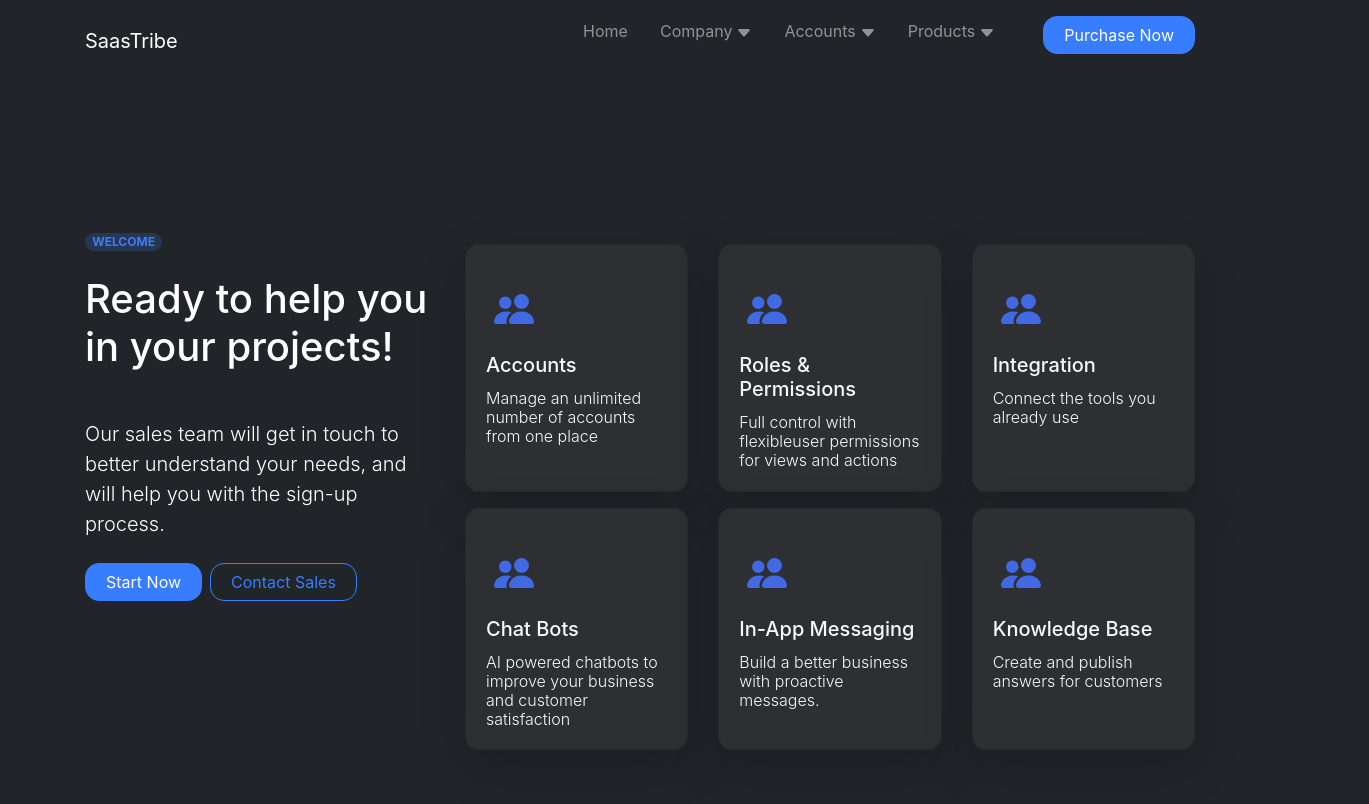
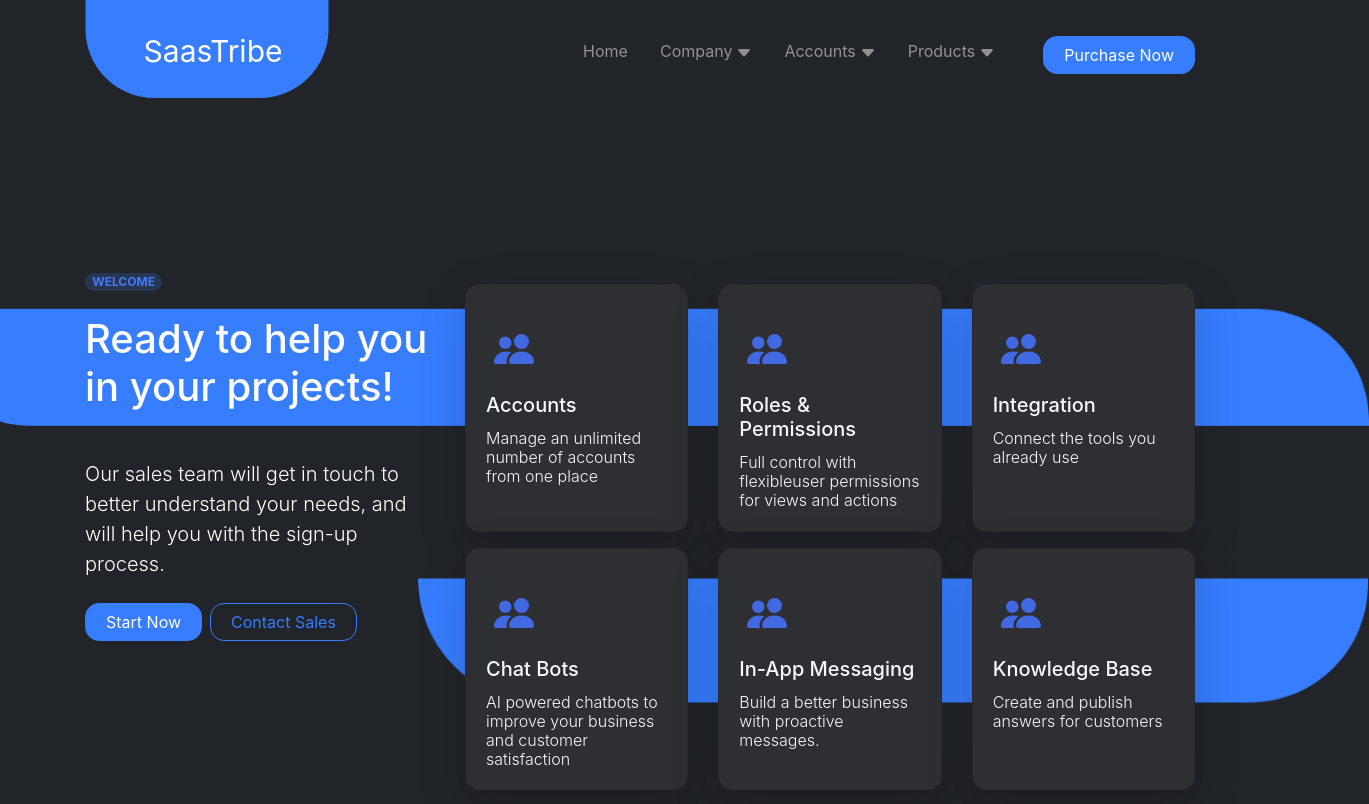
Before and after one commit to UserSina/react-saastribe-challenge, a React (Create React App) app: page / in a window 1280 px wide. Shown: the top 804 px of the page, 1369 px wide, since content can reach past the window. Built offline with nearby package versions, Linux system fonts and the light colour scheme.

Commit message:
Add shapes with positioning

```diff
--- a/src/layout/AppNavbar.js
+++ b/src/layout/AppNavbar.js
@@ -3,20 +3,21 @@ import { CaretDownFill } from 'react-bootstrap-icons';
 
 import { Link } from 'react-router-dom';
 
-// import logoShape from '../assets/shapes/rectangle-logo.png';
+import logoShape from '../assets/shapes/rectangle-logo.png';
 
 export default function AppNavbar() {
   return (
     <>
       <Navbar bg="dark" variant="dark" expand="lg">
         <Container>
-          {/* FIXME: For overlapping image & text */}
+          <div className="logo-container">
+            {/* Add "img-fluid" class to resize shape on smaller screens */}
+            <img src={logoShape} alt="" />
+            <Navbar.Brand className="brand m-0" href="/">
+              SaasTribe
+            </Navbar.Brand>
+          </div>
           {/* TESTME: https://www.w3schools.com/howto/howto_css_image_text.asp */}
-          {/* <div className="logo-container">
-            <img src={logoShape} alt="" />
-            <a href="/">SaasTribe</a>
-          </div> */}
-          <Navbar.Brand href="/">SaasTribe</Navbar.Brand>
           <Navbar.Toggle aria-controls="my-navbar"></Navbar.Toggle>
           <Navbar.Collapse
             id="my-navbar"
--- a/src/pages/Home.js
+++ b/src/pages/Home.js
@@ -1,19 +1,26 @@
 import { Container, Badge, Button } from 'react-bootstrap';
 import { Link } from 'react-router-dom';
+
 import ServiceItem from '../components/ServiceItem';
+import { kWrapperStyle } from '../constants/kStyles';
 
-import { kWrapperStyle } from '../constants/kStyles';
+import topShape from '../assets/shapes/rectangle-top.png';
+import bottomShape from '../assets/shapes/rectangle-bottom.png';
 
 export default function Home() {
   return (
     <Container style={kWrapperStyle}>
-      {/* <p>
-        Add components while ignoring the shapes as a first step. <br /> Once
-        The components are in place, try adding the shape as absolutes with view
-        height property or something.
-      </p> */}
-      <section className="row text-center text-md-left">
-        <div className="col-lg-4 col-12">
+      {/* Shapes */}
+      <section className="shapes-parent d-none d-xl-block">
+        <img className="shape-top" src={topShape} alt="" />
+        <img className="shape-bottom" src={bottomShape} alt="" />
+      </section>
+
+      <section></section>
+
+      {/* Main Content */}
+      <section className="row text-center text-lg-left">
+        <div className="col-xl-4 col-12">
           <Badge
             className="mb-4"
             pill
@@ -27,8 +34,9 @@ export default function Home() {
             Our sales team will get in touch to better understand your needs,
             and will help you with the sign-up process.
           </p>
+          <div>
             <Link to="/comments">
-            <Button variant="primary" className="mr-2 btn-radius">
+              <Button variant="primary" className="mr-0 mr-sm-2 btn-radius">
                 Start Now
               </Button>
             </Link>
@@ -36,7 +44,8 @@ export default function Home() {
               Contact Sales
             </Button>
           </div>
-        <div className="col-lg-8 col-12 d-flex align-items-center">
+        </div>
+        <div className="col-xl-8 col-12 d-flex align-items-center">
           <div className="row">
             <ServiceItem
               name="Accounts"
--- a/src/scss/_home.scss
+++ b/src/scss/_home.scss
@@ -1,3 +1,17 @@
-.mt-increased {
-  margin-top: 8%;
+.shapes-parent {
+  position: relative;
 }
+
+.shapes-parent .shape-top {
+  position: absolute;
+  width: 1450px;
+  left: -15%;
+  transform: translateY(35%);
+}
+
+.shapes-parent .shape-bottom {
+  position: absolute;
+  width: 950px;
+  left: 30%;
+  transform: translateY(250%);
+}
--- a/src/scss/_navbar.scss
+++ b/src/scss/_navbar.scss
@@ -8,28 +8,17 @@
 
 .logo-container {
   position: relative;
-  width: 40%;
 }
 
 .logo-container img {
-  max-width: 180px;
-  max-height: 100px;
+  z-index: 1000;
   transform: translateY(-1rem);
 }
 
-.logo-container a {
-  // Positioning
+.logo-container .brand {
   position: absolute;
-  margin: 0;
-  top: 0;
-  left: 0;
-  transform: translate(30%, 35%);
-  -ms-transform: translate(30%, 35%);
-
-  // Styling
-  text-decoration: none;
-  background-color: transparent;
-  color: white;
-  font-size: 25px;
-  font-weight: 700;
+  font-size: 30px;
+  top: 15%;
+  left: 24%;
+  z-index: 1001;
 }
```
Also changed, not shown: src/App.css. Lines whose indentation alone changed are shown as unchanged.
